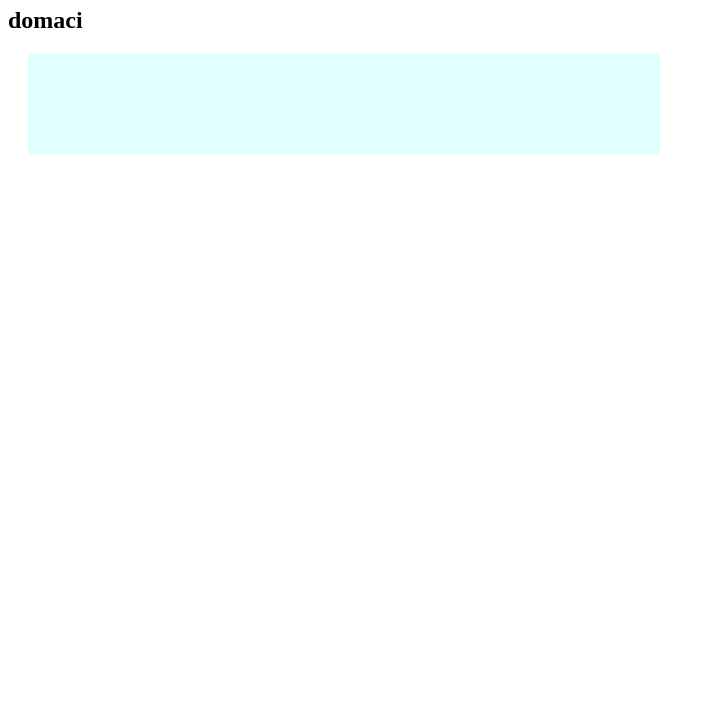
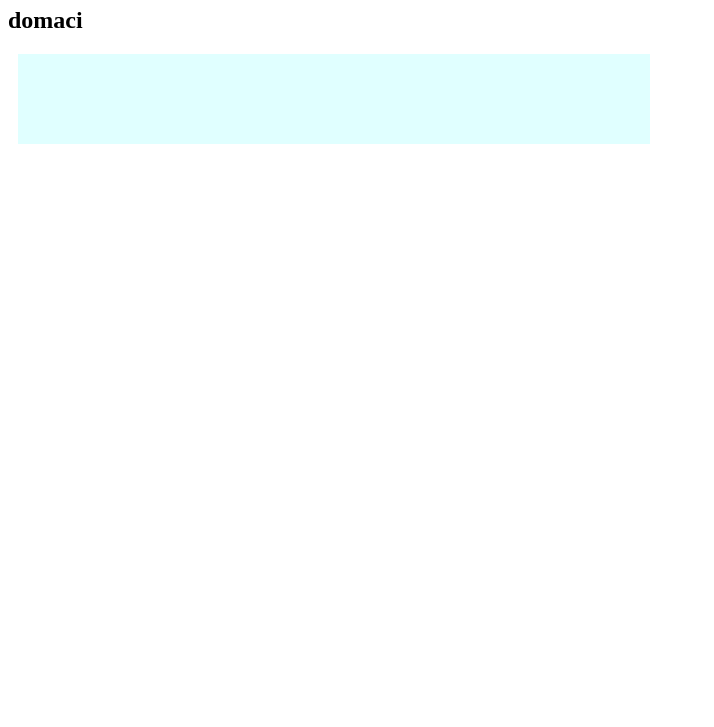
Before and after one commit to sofieledererova/ukol.1, a plain HTML site: page index.html in a window 1280 px wide. Shown: the part 73-800 px from the top of the page, without its empty margins (0-714 px from the left). Drawn offline with Linux system fonts and the light colour scheme.

Commit message:
Update style.css

```diff
--- a/style.css
+++ b/style.css
@@ -4,10 +4,10 @@ div {
     grid-template-rows: 100px auto 30% 1fr;
     align-items: center;
     background-color: lightcyan;
-    color: black;
+    color: pink;
     width: 50%;
-    height: 100px;
-    margin: 20px;
+    height: 90px;
+    margin: 10px;
 }
 
 p: {
```
